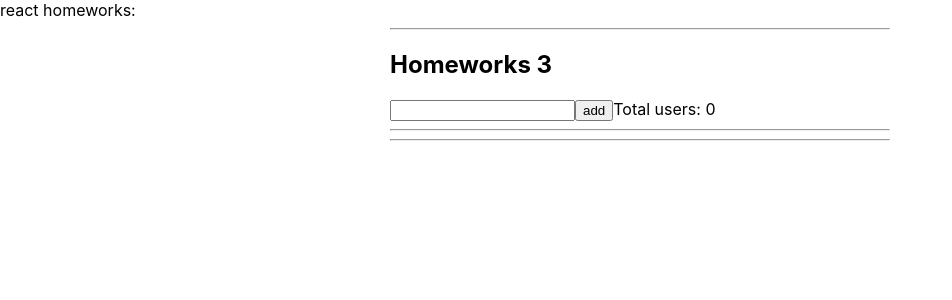
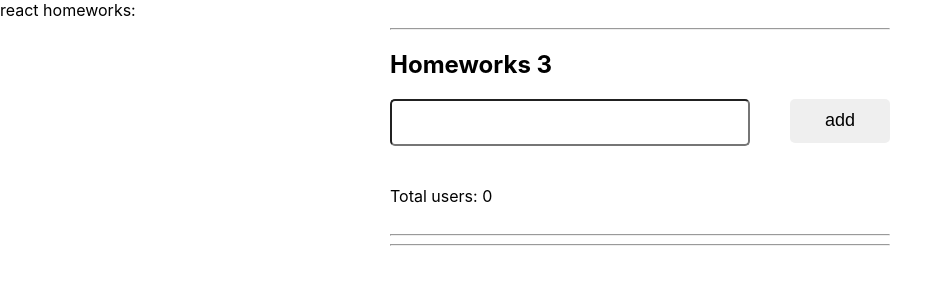
Before and after one commit to aivan3d66/tasksFromIgnat, a React (Create React App) app in the folder my-app/: page / in a window 1280 px wide. Shown: the top 300 px of the page, without its empty margins (0-952 px from the left). Built offline with nearby package versions, Linux system fonts and the light colour scheme.

Commit message:
add basic styles

```diff
--- a/my-app/src/p2-homeworks/h3/Greeting.module.css
+++ b/my-app/src/p2-homeworks/h3/Greeting.module.css
@@ -1,8 +1,50 @@
 .error {
     border: 1px solid red;
+}
+
+.inputErrorText {
+    padding: 6px;
+    border-radius: 5px;
+    background-color: red;
 }
 
 .inputForm__wrapper {
     width: 500px;
     margin: 0 auto;
 }
+
+.inputForm {
+    display: flex;
+    justify-content: space-between;
+    flex-wrap: wrap;
+    align-items: flex-start;
+    position: relative;
+}
+
+.inputForm input {
+    width: 360px;
+    padding: 10px;
+    margin: 0 20px 20px 0;
+    font-size: 20px;
+    border-radius: 5px;
+}
+
+.inputErrorText {
+    position: absolute;
+    top: -14px;
+    left: 10px;
+    font-size: 12px;
+}
+
+.inputButton {
+    min-width: 100px;
+    height: 44px;
+    font-size: 18px;
+    border: none;
+    border-radius: 5px;
+    cursor: pointer;
+}
+
+.inputUsersCount {
+    margin: 20px 0;
+}
```
